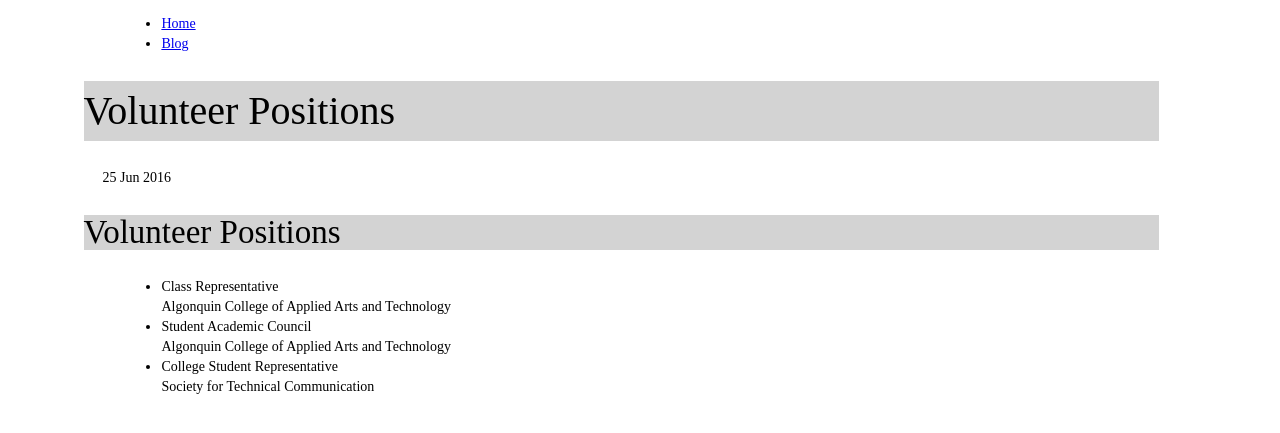
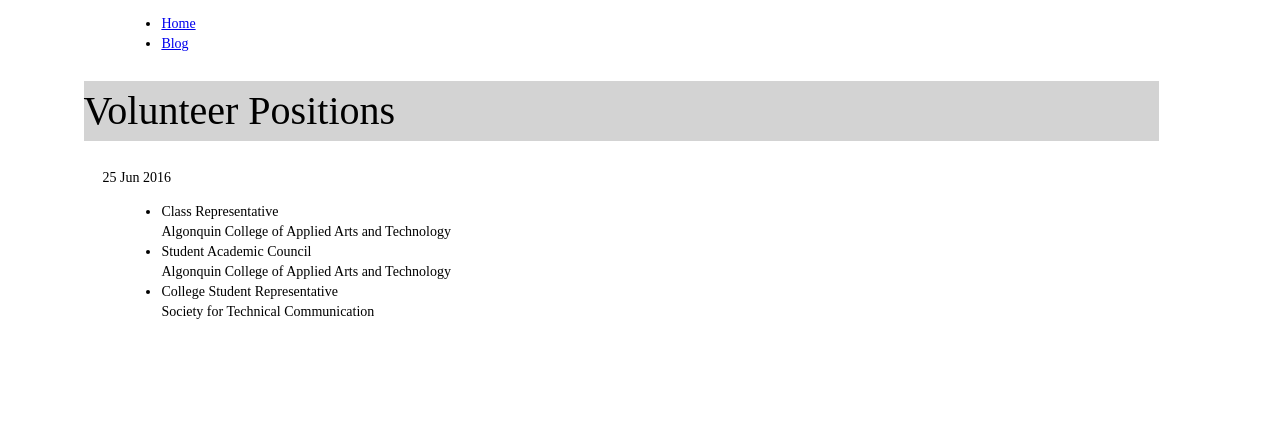
Before and after one commit to chris-milne/chris-milne.github.io, a Jekyll site: the page built from _posts/2016-06-25-Volunteer.markdown, in a window 1280 px wide. Shown: the top 433 px of the page. Built offline with Jekyll 4.4.1, drawn with Linux system fonts in a browser that asks for light colours.

Commit message:
Update 2016-06-25-Volunteer.markdown

```diff
--- a/_posts/2016-06-25-Volunteer.markdown
+++ b/_posts/2016-06-25-Volunteer.markdown
@@ -4,7 +4,7 @@
 date:   2016-06-24 21:21:12 -0400
 categories: jekyll update
 ---
-## Volunteer Positions
+<!--## Volunteer Positions-->
 
 * Class Representative
 Algonquin College of Applied Arts and Technology
```
